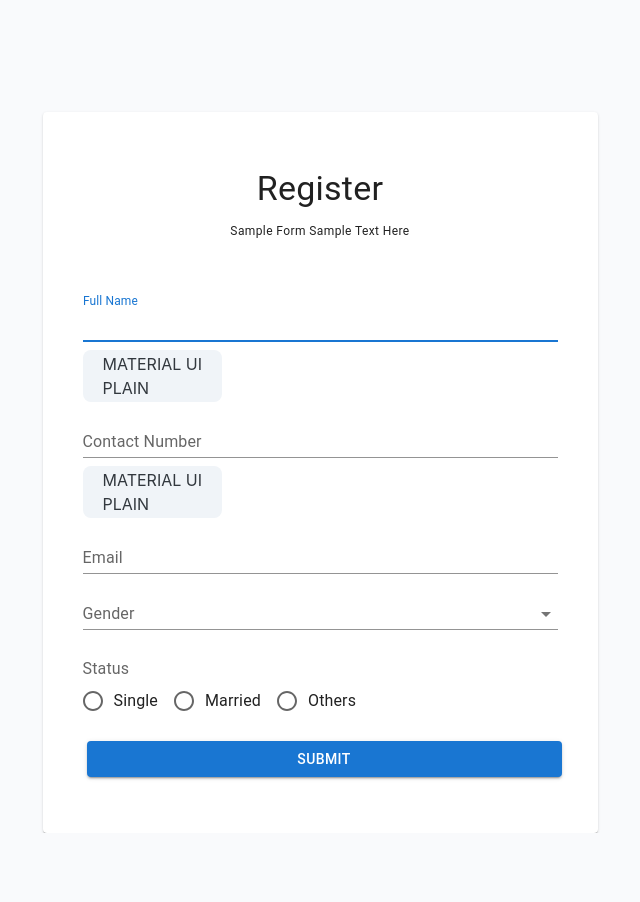
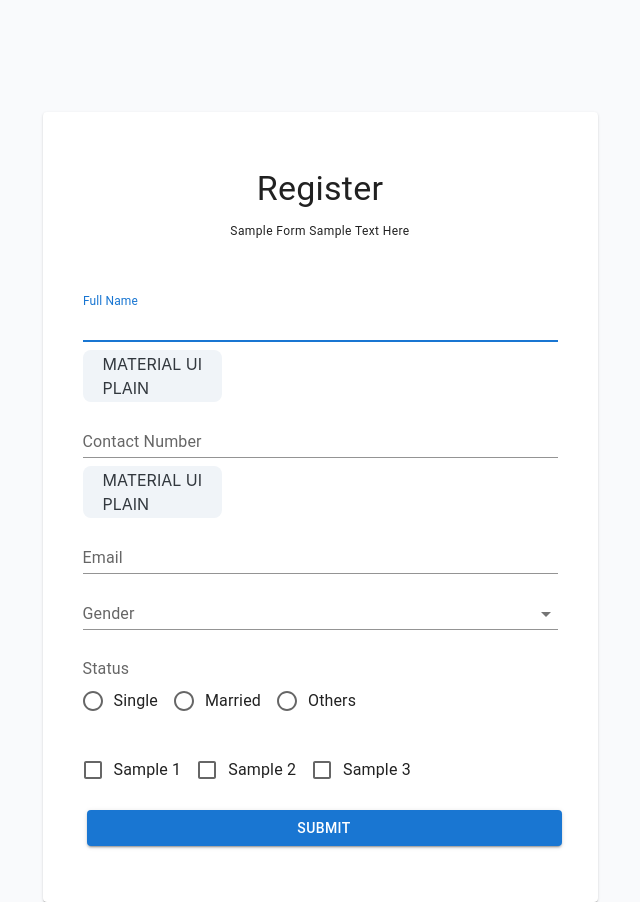
Before and after one commit to jhonpabz/form-component-react-typescript-web, a React (Create React App) app: page / in a window 1280 px wide. Shown: the whole page, without its empty margins (320-960 px from the left). Before the commit the page ends 833 px from the top, so only its background shows below. Built offline with nearby package versions, Linux system fonts and the light colour scheme.

Commit message:
Added checkbox(can save multiple).

```diff
--- /dev/null
+++ b/src/components/Forms/Checkbox/CheckboxComponent.tsx
@@ -0,0 +1,62 @@
+import Checkbox from '@mui/material/Checkbox';
+import FormGroup from '@mui/material/FormGroup';
+import FormControlLabel from '@mui/material/FormControlLabel';
+import FormControl from '@mui/material/FormControl';
+import FormHelperText from '@mui/material/FormHelperText';
+import { CheckboxInterface } from './CheckboxInterface';
+
+import {
+  ReactElement,
+  JSXElementConstructor,
+  ReactFragment,
+  ReactPortal,
+  Key,
+} from 'react';
+
+const CheckboxComponent: React.FC<CheckboxInterface> = ({
+  options,
+  sx,
+  errors,
+  name,
+  register,
+}) => {
+  return (
+    <>
+      <FormControl component="fieldset">
+        <FormGroup aria-label="position" row>
+          {options.map(
+            (
+              option: {
+                value: unknown;
+                label:
+                  | string
+                  | number
+                  | boolean
+                  | ReactElement<any, string | JSXElementConstructor<any>>
+                  | ReactFragment
+                  | ReactPortal
+                  | null
+                  | undefined;
+              },
+              index: Key | null | undefined
+            ) => (
+              <FormControlLabel
+                key={index}
+                value={option.value}
+                control={<Checkbox {...register(name)} value={option.value} />}
+                label={option.label}
+                labelPlacement="end"
+                sx={{ ...sx }}
+              />
+            )
+          )}
+        </FormGroup>
+      </FormControl>
+      <FormHelperText style={{ color: '#d32f2f' }}>
+        {errors[name]?.message}
+      </FormHelperText>
+    </>
+  );
+};
+
+export default CheckboxComponent;
--- /dev/null
+++ b/src/components/Forms/Checkbox/CheckboxInterface.ts
@@ -0,0 +1,18 @@
+export interface CheckboxInterface {
+  name: any;
+  // control: Control<FieldValues, any>;
+  defaultValue?: string;
+  label: string;
+  value?: string | null;
+  errors: any;
+  variant?: 'standard' | 'filled' | 'outlined' | undefined;
+  id?: string;
+  labelId?: string;
+  selectId?: string;
+  options: {
+    value: string;
+    label: string;
+  }[];
+  sx?: any;
+  register: any;
+}
--- a/src/components/Forms/FormExamples/InputSchema.ts
+++ b/src/components/Forms/FormExamples/InputSchema.ts
@@ -1,18 +1,22 @@
-import * as yup from "yup";
+import * as yup from 'yup';
 
 export const InputSchema = yup
   .object({
-    fullName: yup.string().required("Please enter your full name"),
+    fullName: yup.string().required('Please enter your full name'),
     contactNumber: yup
       .string()
-      .required("Please enter contact number")
-      .min(10, "Minimum of 10 number")
-      .max(11, "Maximum of 11 number"),
+      .required('Please enter contact number')
+      .min(10, 'Minimum of 10 number')
+      .max(11, 'Maximum of 11 number'),
     email: yup
       .string()
-      .email("Invalid email format")
-      .required("Please enter email"),
-    gender: yup.string().required("Gender is required"),
-    status: yup.string().required("Status is required"),
+      .email('Invalid email format')
+      .required('Please enter email'),
+    gender: yup.string().required('Gender is required'),
+    status: yup.string().required('Status is required'),
+    sampleCheckbox: yup
+      .array()
+      .required('Please select at least one in checkbox.')
+      .nullable(),
   })
   .required();
--- a/src/components/Forms/FormExamples/index.tsx
+++ b/src/components/Forms/FormExamples/index.tsx
@@ -1,20 +1,22 @@
-import React, { useState, useCallback } from "react";
-import TextFieldComponent from "../TextField/TextFieldComponent";
-import { useForm } from "react-hook-form";
-import { yupResolver } from "@hookform/resolvers/yup";
-import ButtonComponent from "../Buttons/ButtonComponent";
-import { Box, Typography } from "@mui/material";
-import DropdownComponent from "../Dropdown/DropdownComponent";
-import FormContainer from "../FormContainer/FormContainer";
-import RadioButtonComponent from "../RadioButton/RadioButtonComponent";
-import { InputSchema } from "./InputSchema";
-import NumberFieldComponent from "../NumberField/NumberFieldComponent";
-import Paper from "@mui/material/Paper";
-import InputStyleComponent from "../InputStyle/InputStyleComponent";
-import EmailFieldComponent from "../EmailField/EmailFieldComponent";
+import React, { useState, useCallback } from 'react';
+import TextFieldComponent from '../TextField/TextFieldComponent';
+import { useForm } from 'react-hook-form';
+import { yupResolver } from '@hookform/resolvers/yup';
+import ButtonComponent from '../Buttons/ButtonComponent';
+import { Box, Typography } from '@mui/material';
+import DropdownComponent from '../Dropdown/DropdownComponent';
+import FormContainer from '../FormContainer/FormContainer';
+import RadioButtonComponent from '../RadioButton/RadioButtonComponent';
+import { InputSchema } from './InputSchema';
+import NumberFieldComponent from '../NumberField/NumberFieldComponent';
+import Paper from '@mui/material/Paper';
+import InputStyleComponent from '../InputStyle/InputStyleComponent';
+import EmailFieldComponent from '../EmailField/EmailFieldComponent';
+import CheckboxComponent from '../Checkbox/CheckboxComponent';
 
 const FormExamples = () => {
   const {
+    register,
     control,
     handleSubmit,
     formState: { errors },
@@ -24,39 +26,54 @@ const FormExamples = () => {
 
   const genderOptions: { value: string; label: string }[] = [
     {
-      value: "Male",
-      label: "Male",
+      value: 'Male',
+      label: 'Male',
     },
     {
-      value: "Female",
-      label: "Female",
+      value: 'Female',
+      label: 'Female',
     },
     {
-      value: "Others",
-      label: "Others",
+      value: 'Others',
+      label: 'Others',
     },
   ];
 
   const statusOptions: { value: string; label: string }[] = [
     {
-      value: "Single",
-      label: "Single",
+      value: 'Single',
+      label: 'Single',
     },
     {
-      value: "Married",
-      label: "Married",
+      value: 'Married',
+      label: 'Married',
     },
     {
-      value: "Others",
-      label: "Others",
+      value: 'Others',
+      label: 'Others',
     },
   ];
 
-  const cssFramework: string[] = ["MATERIAL UI", "PLAIN"];
+  const checkboxOptions: { value: string; label: string }[] = [
+    {
+      value: 'Sample 1',
+      label: 'Sample 1',
+    },
+    {
+      value: 'Sample 2',
+      label: 'Sample 2',
+    },
+    {
+      value: 'Sample 3',
+      label: 'Sample 3',
+    },
+  ];
 
-  const [inputStyleTextField, setInputStyleTextField] = useState("MATERIAL UI");
+  const cssFramework: string[] = ['MATERIAL UI', 'PLAIN'];
+
+  const [inputStyleTextField, setInputStyleTextField] = useState('MATERIAL UI');
   const [inputStyleNumberField, setInputStyleNumberField] =
-    useState("MATERIAL UI");
+    useState('MATERIAL UI');
 
   const textFieldWrapper = useCallback(
     (val: React.SetStateAction<string>) => {
@@ -78,7 +95,7 @@ const FormExamples = () => {
         display="flex"
         alignItems="center"
         justifyContent="center"
-        sx={{ backgroundColor: "#f9fafc" }}
+        sx={{ backgroundColor: '#f9fafc' }}
       >
         <Paper
           sx={{
@@ -87,7 +104,7 @@ const FormExamples = () => {
           }}
           elevation={1}
         >
-          <Box sx={{ textAlign: "center", mt: 7 }}>
+          <Box sx={{ textAlign: 'center', mt: 7 }}>
             <Typography
               variant="h4"
               gutterBottom
@@ -103,9 +120,9 @@ const FormExamples = () => {
           <Box sx={{ p: 5 }}>
             <FormContainer
               defaultValues={{
-                fullName: "",
+                fullName: '',
                 contactNumber: null,
-                email: "",
+                email: '',
               }}
               schema={InputSchema}
               onSubmit={handleSubmit((data) => {
@@ -144,15 +161,6 @@ const FormExamples = () => {
                 parentStateSetter={numberFieldWrapper}
               />
 
-              {/* <TextFieldComponent
-                autoFocus={false}
-                control={control}
-                disabled={false}
-                errors={errors}
-                label="Email Address"
-                name="email"
-                required={true}
-              /> */}
               <EmailFieldComponent
                 autoFocus={false}
                 control={control}
@@ -179,7 +187,16 @@ const FormExamples = () => {
                   errors={errors}
                 />
               </div>
-              <ButtonComponent type="submit" width={"100%"} color="primary">
+
+              <CheckboxComponent
+                name="sampleCheckbox"
+                register={register}
+                errors={errors}
+                label={'Sample Checkbox'}
+                options={checkboxOptions}
+                sx={{ mt: 3 }}
+              />
+              <ButtonComponent type="submit" width={'100%'} color="primary">
                 SUBMIT
               </ButtonComponent>
             </FormContainer>
```
